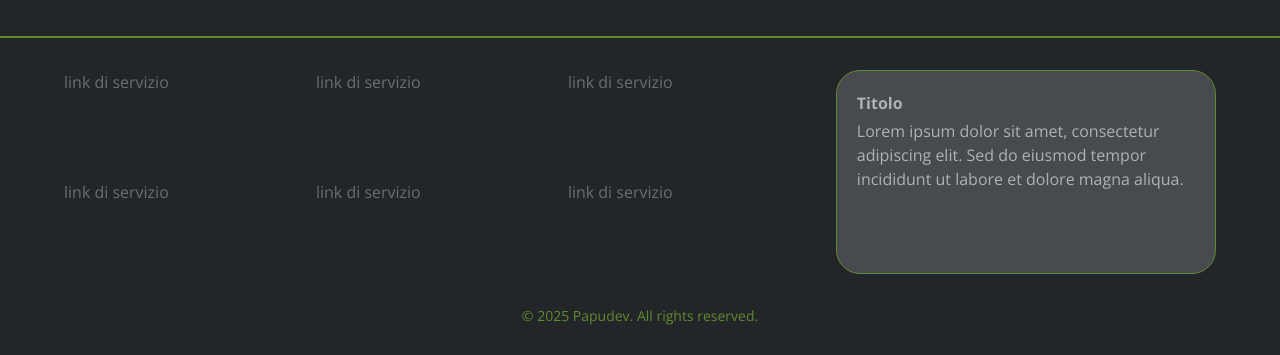
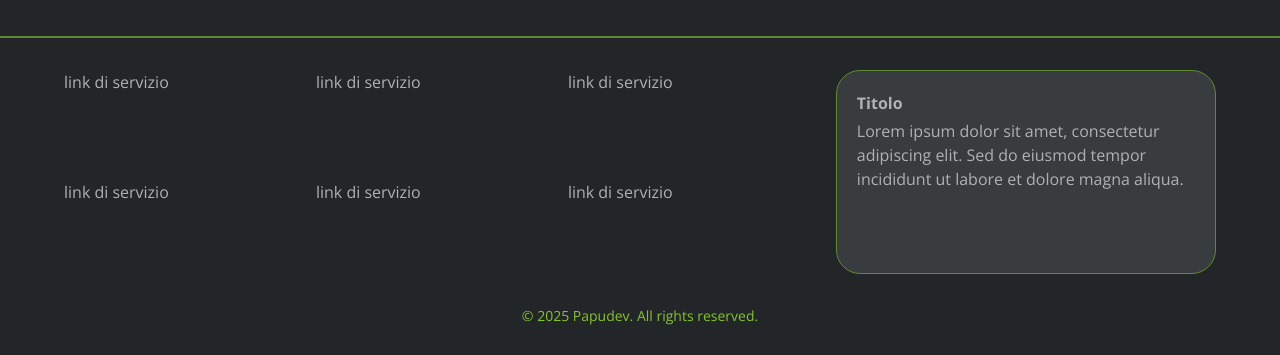
Before and after one commit to papupapu/papudev, a Next.js app: page / in a window 1280 px wide. Shown: the part 442-797 px from the top of the page. Built offline with nearby package versions, Linux system fonts and the light colour scheme; no server answers.

Commit message:
accessibility: fix color contrast

```diff
--- a/src/app/(fullLayout)/page.js
+++ b/src/app/(fullLayout)/page.js
@@ -12,7 +12,7 @@ async function Movies() {
   }
   return data.map((movie, index) => (
     <div key={movie.episode_id} className={`${index === data.length - 1 ? 'pt-4' : ' py-4 border-b border-light '}`}>
-      <h2 className="text-xl font-bold">{movie.title}</h2>
+      <h2 className="text-xl font-bold text-light">{movie.title}</h2>
       <p className="mt-2 text-lessdark">{movie.opening_crawl}</p>
     </div>
   ));
--- a/src/components/Footer/index.js
+++ b/src/components/Footer/index.js
@@ -5,7 +5,7 @@ export default function Footer() {
     <footer className="mt-8 border-t-2 border-t-light">
       <Wrapper classname="flex flex-col py-8 md:h-80">
         <div className="md:grid md:grid-cols-[67%_33%] pb-8 grow justify-between">
-          <div className="md:pr-8 pb-8 md:pb-0 grid grid-cols-2 md:grid-cols-3 gap-4">
+          <div className="md:pr-8 pb-8 md:pb-0 grid grid-cols-2 md:grid-cols-3 gap-4 text-lessdark">
             <p>link di servizio</p>
             <p>link di servizio</p>
             <p>link di servizio</p>
@@ -13,14 +13,14 @@ export default function Footer() {
             <p>link di servizio</p>
             <p>link di servizio</p>
           </div>
-          <div className="p-5 bg-darker md:h-full border-1 border-light rounded-3xl text-lessdark">
+          <div className="p-5 bg-dark/30 md:h-full border-1 border-light rounded-3xl text-lessdark">
             <h3 className="pb-1 font-bold">Titolo</h3>
             <p>
               Lorem ipsum dolor sit amet, consectetur adipiscing elit. Sed do eiusmod tempor incididunt ut labore et dolore magna aliqua.
             </p>
           </div>
         </div>
-        <p className="text-sm text-light text-center">© 2025 Papudev. All rights reserved.</p>
+        <p className="text-sm text-lightest text-center">© 2025 Papudev. All rights reserved.</p>
       </Wrapper>
     </footer>
   );
```
